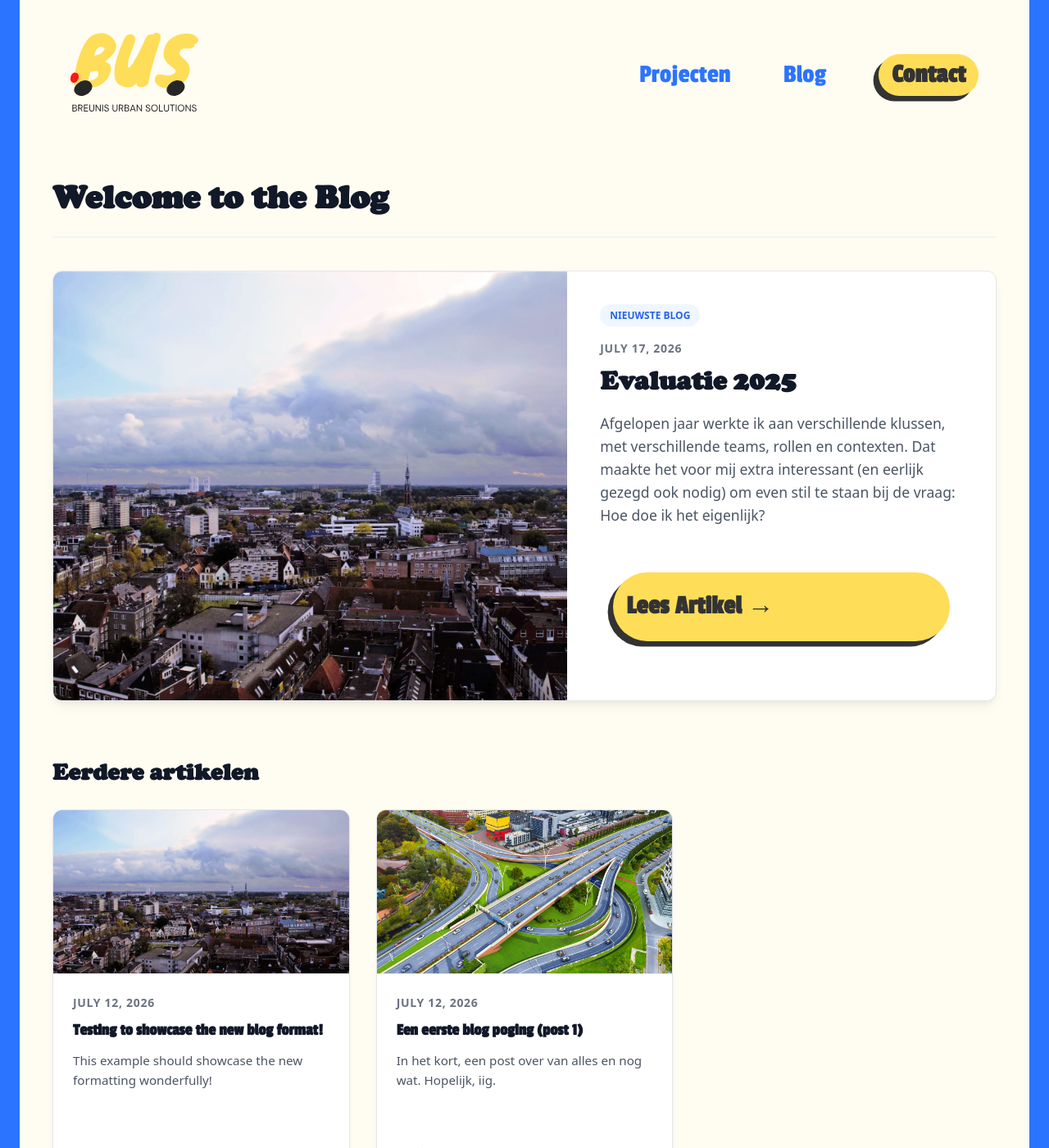
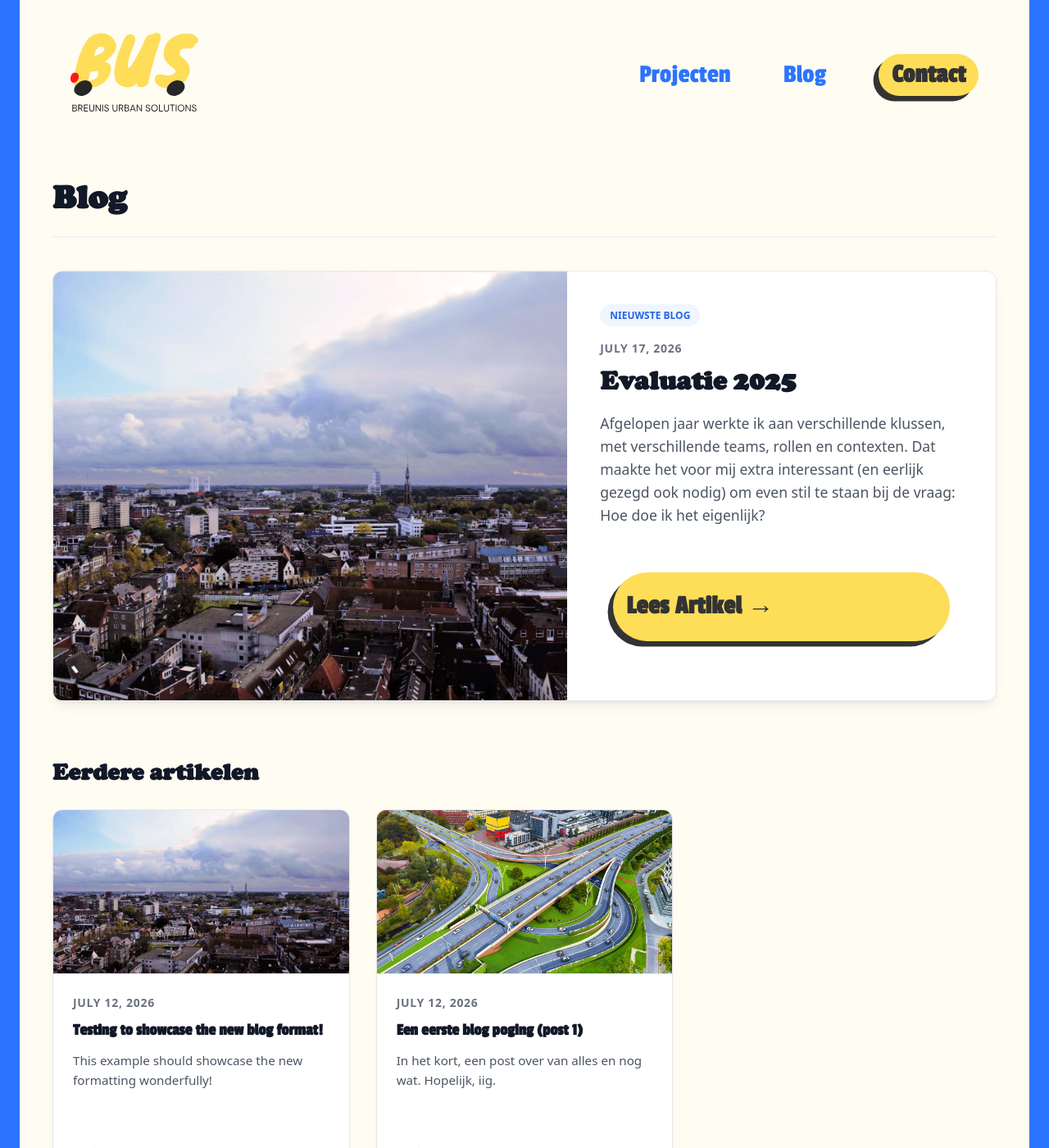
Before and after one commit to TheRealEdd/BreunisUrbanSolutions, a Jekyll site: the page built from blog.html, in a window 1280 px wide and 1400 px high. Shown: the whole window at 82% size. Built offline with Jekyll 4.4.1, drawn with Linux system fonts in a browser that asks for light colours.

Commit message:
Titles fix

```diff
--- a/blog.html
+++ b/blog.html
@@ -4,7 +4,7 @@ title: Blog
 ---
 
 <div class="blog-container">
-  <h1 class="blog-main-title">Welcome to the Blog</h1>
+  <h1 class="page-main-title">Blog</h1>
 
   {% if site.posts.size > 0 %}
 
--- a/projecten.html
+++ b/projecten.html
@@ -4,7 +4,7 @@ title: Projecten
 ---
 
 <div class="projects-container">
-    <h1>Onze Projecten</h1>
+    <h1 class=""page-main-title">Projecten</h1>
 
     <div class="filter-navigation">
         <button class="filter-btn active" data-filter="all">Alles</button>
--- a/styles.css
+++ b/styles.css
@@ -1243,7 +1243,7 @@ h3 {
   font-family: system-ui, -apple-system, BlinkMacSystemFont, "Segoe UI", Roboto, sans-serif;
 }
 
-.blog-main-title {
+.page-main-title {
   font-size: 2.5rem;
   font-weight: 800;
   color: #111827;
@@ -1461,7 +1461,7 @@ h3 {
 }
 
 @media (max-width: 600px) {
-  .blog-main-title {
+  .page-main-title {
     font-size: 2rem;
   }
 
```
